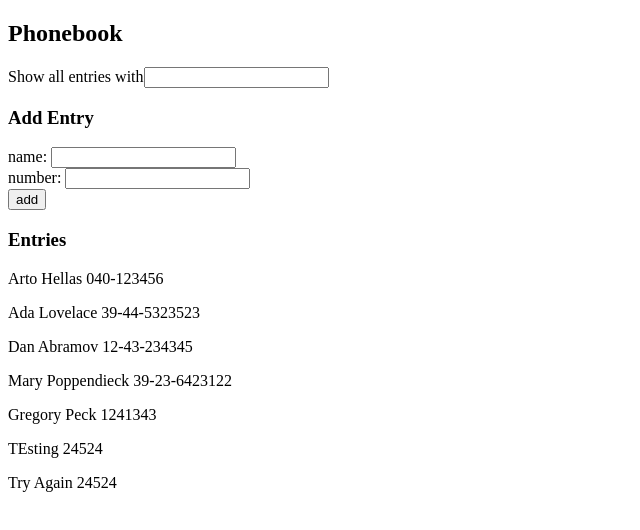
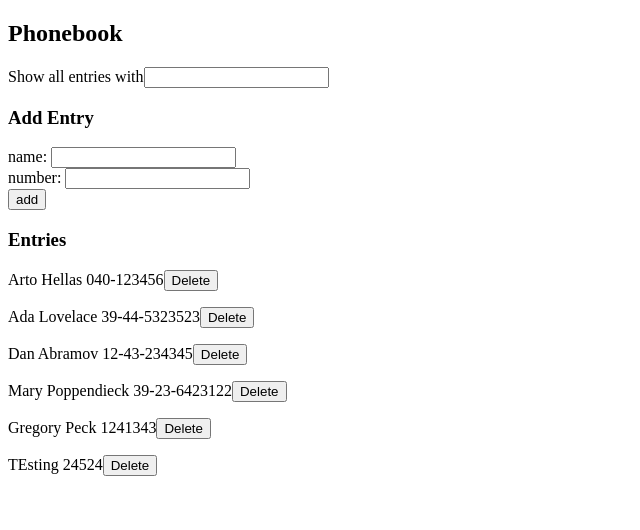
Before and after one commit to OneGameDad/FullStackOpen, a React (Vite) app in the folder part2/phonebook/: page / in a window 1280 px wide. Shown: the top 530 px of the page, without its empty margins (0-640 px from the left). Built offline with nearby package versions, Linux system fonts and the light colour scheme; data requests are answered from the project's data file.

Commit message:
Completed 2.14

```diff
--- a/part2/phonebook/db.json
+++ b/part2/phonebook/db.json
@@ -29,11 +29,6 @@
       "id": "6",
       "name": "TEsting",
       "number": "24524"
-    },
-    {
-      "id": "7",
-      "name": "Try Again",
-      "number": "24524"
     }
   ]
 }
--- a/part2/phonebook/src/App.jsx
+++ b/part2/phonebook/src/App.jsx
@@ -50,6 +50,16 @@ const App = () => {
     }
   }
 
+  const removeEntry = (id) => {
+    if (window.confirm('Delete this entry?')) {
+      phonebookService
+        .remove(id)
+        .then(() => {
+          setPersons(persons.filter(p => p.id !== id))
+        })
+    }
+  }
+
   const handlePersonChange = (event) => {
     console.log(event.target.value)
     setNewName(event.target.value)
@@ -73,7 +83,7 @@ const App = () => {
         handleNumberChange={handleNumberChange}
       />
       <h3>Entries</h3>
-      <NamesNNumbers persons={filteredPersons} />
+      <NamesNNumbers persons={filteredPersons} removeEntry={removeEntry} />
     </div>
   )
 }
--- a/part2/phonebook/src/components/Entry.jsx
+++ b/part2/phonebook/src/components/Entry.jsx
@@ -1,7 +1,9 @@
-const Entry = ({ person }) => {
+const Entry = ({ person, removeEntry }) => {
   console.log(person)
   return (
-    <p>{person.name} {person.number}</p>
+    <p>{person.name} {person.number}
+      <button onClick={() => removeEntry(person.id)}>Delete</button>
+    </p>
   )
 }
 
--- a/part2/phonebook/src/components/NamesNNumbers.jsx
+++ b/part2/phonebook/src/components/NamesNNumbers.jsx
@@ -1,13 +1,11 @@
 import Entry from './Entry'
 
-const NamesNNumbers = (props) => {
-  console.log(props)
-  const persons = props.persons
+const NamesNNumbers = ({ persons, removeEntry }) => {
   return (
     <div>
       {
         persons.map(person => (
-          <Entry key={person.name} person={person} />
+          <Entry key={person.name} person={person} removeEntry={removeEntry} />
         ))
       }
     </div>
--- a/part2/phonebook/src/services/phonebook.js
+++ b/part2/phonebook/src/services/phonebook.js
@@ -16,4 +16,9 @@ const update = (id, newObject) => {
 	return request.then(response => response.data)
 }
 
-export default { getAll, create, update }
+const remove = (id) => {
+	const request = axios.delete(`${baseUrl}/${id}`)
+	return request.then(response => response.data)
+}
+
+export default { getAll, create, update, remove }
```
